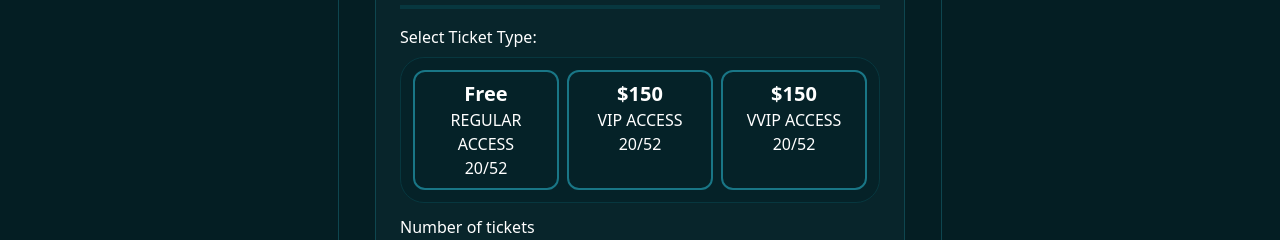
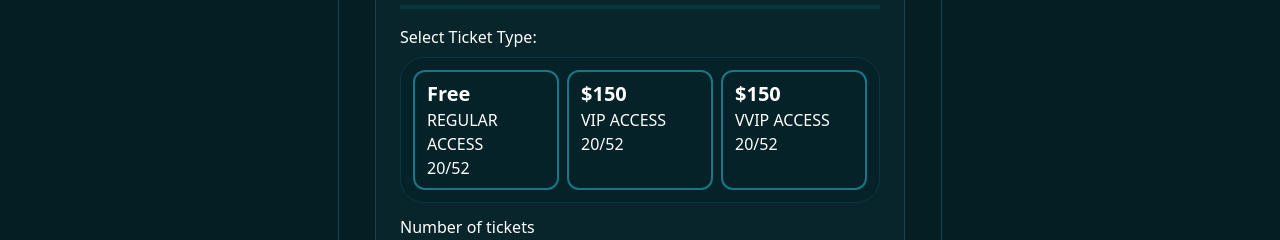
Before and after one commit to FrankLayza/TICKET-GENERATOR, a React (Vite) app: page / in a window 1280 px wide. Shown: the part 412-652 px from the top of the page. Built offline with nearby package versions, Linux system fonts and the light colour scheme; a web font is replaced by a local one.

Commit message:
context data fixes

```diff
--- a/src/Components/Attendee.jsx
+++ b/src/Components/Attendee.jsx
@@ -2,21 +2,20 @@ import ProgressBar from "@ramonak/react-progress-bar";
 import { CloudArrowDownIcon } from "@heroicons/react/24/outline";
 import { useForm } from "react-hook-form";
 import { useNavigate } from "react-router-dom";
-import {useFormContent} from '../Context/FormContent';
+import { useFormContent } from "../Context/FormContent";
 
 const Attendee = () => {
   const navigate = useNavigate();
-  const {setFormData} = useFormContent()
+  const { setFormData } = useFormContent();
   const {
     register,
     handleSubmit,
     formState: { errors },
   } = useForm();
 
-
   const onSubmit = (data) => {
     console.log("Form Data:", data);
-    setFormData(data)
+    setFormData(data);
     navigate("/ticket");
   };
 
@@ -39,21 +38,27 @@ const Attendee = () => {
         onSubmit={handleSubmit(onSubmit)}
         className="border border-liner p-4 sm:p-6 mx-2 sm:mx-4 mt-4 rounded-[20px] bg-[#08252B] w-full"
       >
-
         <div className="bg-[#052228] flex flex-col justify-center items-center py-4 px-5 sm:py-5 sm:px-7 rounded-[20px]">
           <h2 className="flex self-start text-white">Upload Profile Photo</h2>
           <div className="relative flex justify-center items-center bg-[#08171a] w-full h-42 mt-7">
-            <div className="border-4 border-[#24A0B5] bg-[#0E464F] flex flex-col justify-center items-center h-52 rounded-4xl cursor-pointer">
+            <div
+              className="border-4 border-[#24A0B5] bg-[#0E464F] flex flex-col justify-center items-center h-52 rounded-4xl cursor-pointer"
+              onClick={() => document.getElementById("fileInput").click()}
+            >
               <CloudArrowDownIcon className="w-6 h-6" />
               <h2 className="text-center text-[16px] w-52">
                 Drag & drop or click to upload
               </h2>
               <input
+                id="fileInput"
                 type="file"
                 {...register("profilePhoto", {
                   required: "Profile photo is required",
                 })}
                 className="hidden"
+                onChange={(e) =>
+                  console.log("selected file", e.target.files[0])
+                }
               />
             </div>
           </div>
@@ -65,9 +70,7 @@ const Attendee = () => {
         </div>
         <hr className="bg-[#07373F] border-none h-1 my-5" />
 
-
         <div className="flex flex-col my-3">
-
           <label className="text-sm sm:text-base mb-1">Enter your name</label>
           <input
             className="border border-[#07373f] p-2 rounded-lg text-sm sm:text-base mb-1"
@@ -79,12 +82,10 @@ const Attendee = () => {
             <p className="text-red-500 text-sm mb-4">{errors.name.message}</p>
           )}
 
-
           <label className="text-sm sm:text-base mb-1">
             Enter your email *
           </label>
           <input
-
             className="border border-[#07373f] p-2 rounded-lg text-sm sm:text-base mb-1"
             type="email"
             placeholder="hello@avioflagos.io"
@@ -100,7 +101,6 @@ const Attendee = () => {
           {errors.email && (
             <p className="text-red-500 text-sm mb-4">{errors.email.message}</p>
           )}
-
 
           <label className="text-sm sm:text-base mb-2">Special request?</label>
           <textarea
@@ -121,7 +121,6 @@ const Attendee = () => {
           </button>
           <button
             type="submit"
-
             className="border border-[#24A0B5] font-jeju font-light w-full sm:w-[48%] py-2 rounded-md cursor-pointer hover:bg-[#24A0B5]"
           >
             Get My Free Ticket
--- a/src/Components/Form.jsx
+++ b/src/Components/Form.jsx
@@ -45,7 +45,7 @@ const Form = () => {
               onClick={() =>
                 setTicketData({ ...ticketData, ticketType: "Regular" })
               }
-              className="border-2 border-[#197686] rounded-[12px] px-3 py-2 hover:bg-[#197686] cursor-pointer text-center"
+              className="border-2 border-[#197686] rounded-[12px] px-3 py-2 hover:bg-[#197686] cursor-pointer"
             >
               <h2 className="font-semibold text-lg sm:text-xl">Free</h2>
               <h4 className="uppercase text-sm sm:text-base">Regular Access</h4>
@@ -56,7 +56,7 @@ const Form = () => {
               onClick={() =>
                 setTicketData({ ...ticketData, ticketType: "VIP" })
               }
-              className="border-2 border-[#197686] rounded-[12px] px-3 py-2 hover:bg-[#197686] cursor-pointer text-center"
+              className="border-2 border-[#197686] rounded-[12px] px-3 py-2 hover:bg-[#197686] cursor-pointer"
             >
               <h2 className="font-semibold text-lg sm:text-xl">$150</h2>
               <h4 className="uppercase text-sm sm:text-base">VIP Access</h4>
@@ -67,7 +67,7 @@ const Form = () => {
               onClick={() =>
                 setTicketData({ ...ticketData, ticketType: "VVIP" })
               }
-              className="border-2 border-[#197686] rounded-[12px] px-3 py-2 hover:bg-[#197686] cursor-pointer text-center"
+              className="border-2 border-[#197686] rounded-[12px] px-3 py-2 hover:bg-[#197686] cursor-pointer"
             >
               <h2 className="font-semibold text-lg sm:text-xl">$150</h2>
               <h4 className="uppercase text-sm sm:text-base">VVIP Access</h4>
--- a/src/Components/Ticket.jsx
+++ b/src/Components/Ticket.jsx
@@ -42,30 +42,30 @@ const Ticket = () => {
             </div>
 
             <div></div>
-            <div className="grid grid-cols-2  bg-[#08343C] rounded-md">
+            <div className="grid grid-cols-2 border border-[#133D44] bg-[#08343C] rounded-md">
               <div className="border border-[#12464E] border-l-0 border-t-0 px-2 py-2">
                 <p className="text-[10px] font-roboto text-[#12464E]">
                   Enter your name
                 </p>
-                <p>{formData.name}</p>
+                <p className="text-xs">{formData.name}</p>
               </div>
               <div className=" border border-[#12464E] border-r-0 border-t-0 px-2 py-2">
                 <p className="text-[10px] font-roboto text-[#12464E] ">
                   Enter your email *
                 </p>
-                <p>{formData.email}</p>
+                <p className="text-xs">{formData.email}</p>
               </div>
               <div className="border border-[#12464E] border-l-0 border-t-0 px-2 py-2">
                 <p className="text-[10px] font-roboto text-[#12464E]">
                   Ticket type:
                 </p>
-                <p>{ticketData.ticketType}</p>
+                <p className="text-xs">{ticketData.ticketType}</p>
               </div>
               <div className="border border-[#12464E] border-t-0 border-r-0 px-2 py-2 ">
                 <p className="text-[10px] font-roboto text-[#12464E]">
                   Ticket for:
                 </p>
-                <p>{ticketData.ticketCount}</p>
+                <p className="text-xs">{ticketData.ticketCount}</p>
               </div>
               <div className="col-end-2 px-2 py-2">
                 <p className="text-[10px] font-roboto text-[#12464E]">
```
